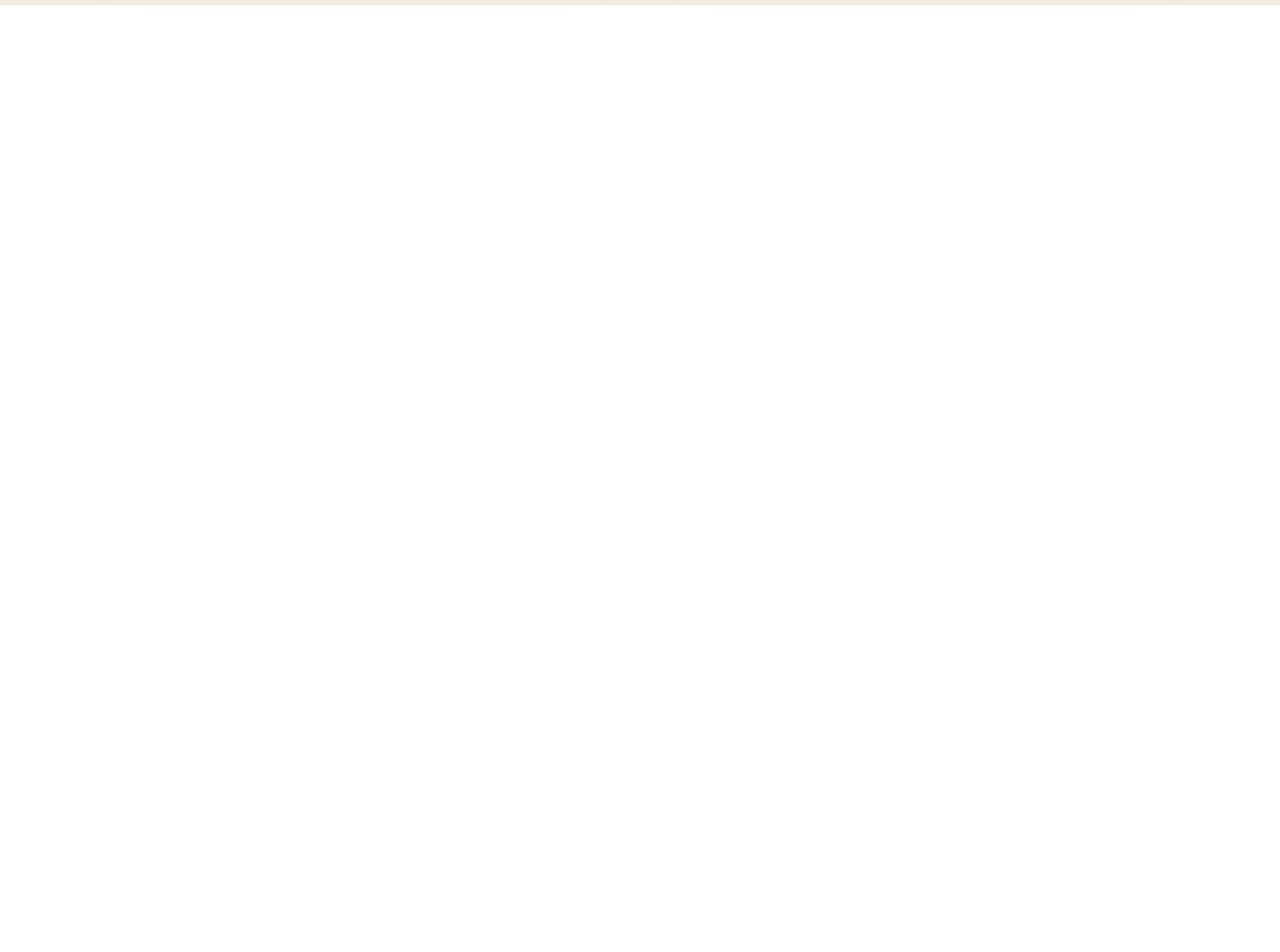
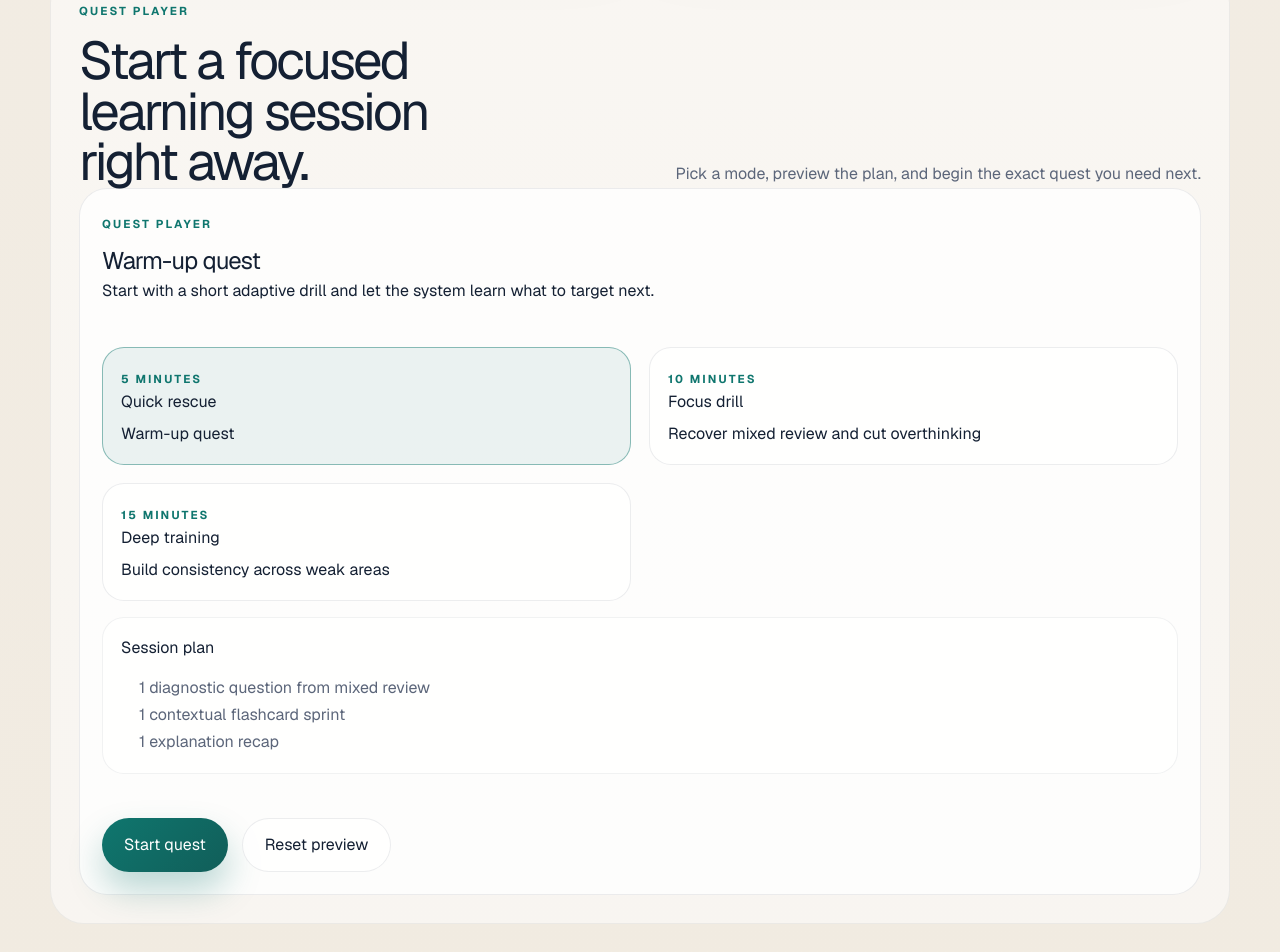
Before and after one commit to BaoAnh020603/adaptive-toeic-trainer, a Next.js app: page / in a window 1280 px wide. Shown: the part 5901-6853 px from the top of the page. Before the commit the page ends 5906 px from the top, so only its background shows below. Built offline with nearby package versions, Linux system fonts and the light colour scheme.

Commit message:
Add quest player and sync pack

```diff
--- /dev/null
+++ b/app/account-sync.tsx
@@ -0,0 +1,85 @@
+"use client";
+
+import { useEffect, useState } from "react";
+import {
+  STUDY_PROFILE_STORAGE_KEY,
+  defaultStudyProfile,
+  type StudyProfile,
+} from "../lib/study-profile";
+import { exportSyncPack, importSyncPack } from "../lib/sync";
+
+export function AccountSync() {
+  const [profile, setProfile] = useState<StudyProfile>(defaultStudyProfile);
+  const [raw, setRaw] = useState("");
+  const [status, setStatus] = useState("Ready to export your local study profile.");
+
+  useEffect(() => {
+    const saved = window.localStorage.getItem(STUDY_PROFILE_STORAGE_KEY);
+    if (!saved) return;
+
+    try {
+      setProfile({ ...defaultStudyProfile, ...JSON.parse(saved) });
+    } catch {
+      window.localStorage.removeItem(STUDY_PROFILE_STORAGE_KEY);
+    }
+  }, []);
+
+  const handleExport = () => {
+    const pack = exportSyncPack(profile);
+    setRaw(pack);
+    setStatus("Sync pack generated. Copy it or keep it as a backup.");
+  };
+
+  const handleImport = () => {
+    const imported = importSyncPack(raw);
+    if (!imported) {
+      setStatus("That sync pack could not be read.");
+      return;
+    }
+
+    window.localStorage.setItem(
+      STUDY_PROFILE_STORAGE_KEY,
+      JSON.stringify(imported),
+    );
+    setProfile(imported);
+    setStatus("Sync pack imported and stored locally.");
+  };
+
+  return (
+    <div className="diagnostic-panel">
+      <div className="diagnostic-summary">
+        <p className="card-kicker">Sync pack</p>
+        <h3>Prepare for backend sync without changing the UI later.</h3>
+        <p>{status}</p>
+      </div>
+
+      <div className="progress-summary-grid">
+        <article className="mini-card">
+          <h3>Local profile</h3>
+          <p>Score {profile.score}/{profile.total} · Streak {profile.streak}</p>
+        </article>
+        <article className="mini-card">
+          <h3>Portability</h3>
+          <p>Export now, or swap the storage layer to cloud sync later.</p>
+        </article>
+      </div>
+
+      <textarea
+        className="sync-textarea"
+        value={raw}
+        onChange={(event) => setRaw(event.target.value)}
+        placeholder="Exported sync pack will appear here."
+        rows={10}
+      />
+
+      <div className="hero-actions">
+        <button className="primary-btn" onClick={handleExport}>
+          Export sync pack
+        </button>
+        <button className="secondary-btn" onClick={handleImport}>
+          Import sync pack
+        </button>
+      </div>
+    </div>
+  );
+}
--- a/app/account/page.tsx
+++ b/app/account/page.tsx
@@ -1,5 +1,6 @@
 import type { Metadata } from "next";
 import Link from "next/link";
+import { AccountSync } from "../account-sync";
 import { chatGPTSignInPath, getChatGPTUser } from "../chatgpt-auth";
 
 export const metadata: Metadata = {
@@ -69,6 +70,16 @@ export default async function AccountPage() {
           </article>
         </div>
       </section>
+
+      <section className="section-block">
+        <div className="section-head">
+          <div>
+            <span className="eyebrow">Backend-ready</span>
+            <h2>Export or import your learning state right now.</h2>
+          </div>
+        </div>
+        <AccountSync />
+      </section>
     </main>
   );
 }
--- a/app/globals.css
+++ b/app/globals.css
@@ -440,6 +440,28 @@ button {
   line-height: 1.7;
 }
 
+.quest-mode {
+  text-align: left;
+  border: 1px solid rgba(20, 32, 51, 0.08);
+}
+
+.quest-mode.active {
+  border-color: rgba(15, 118, 110, 0.45);
+  background: rgba(15, 118, 110, 0.08);
+}
+
+.sync-textarea {
+  width: 100%;
+  resize: vertical;
+  min-height: 180px;
+  padding: 16px;
+  border-radius: 18px;
+  border: 1px solid rgba(20, 32, 51, 0.12);
+  background: rgba(255, 255, 255, 0.8);
+  color: var(--foreground);
+  font: inherit;
+}
+
 .feature-banner p {
   color: var(--muted);
 }
--- a/app/page.tsx
+++ b/app/page.tsx
@@ -2,6 +2,7 @@ import type { Metadata } from "next";
 import Link from "next/link";
 import { AdaptiveSummary } from "./adaptive-summary";
 import { DiagnosticPanel } from "./diagnostic-panel";
+import { QuestPlayer } from "./quest-player";
 import { StudyModes } from "./study-modes";
 import { onboardingSteps, productPrinciples } from "../lib/product";
 
@@ -337,6 +338,17 @@ export default function Home() {
         </div>
         <AdaptiveSummary />
       </section>
+
+      <section className="section-block">
+        <div className="section-head">
+          <div>
+            <span className="eyebrow">Quest player</span>
+            <h2>Start a focused learning session right away.</h2>
+          </div>
+          <p>Pick a mode, preview the plan, and begin the exact quest you need next.</p>
+        </div>
+        <QuestPlayer />
+      </section>
     </main>
   );
 }
--- /dev/null
+++ b/app/quest-player.tsx
@@ -0,0 +1,75 @@
+"use client";
+
+import { useEffect, useMemo, useState } from "react";
+import {
+  STUDY_PROFILE_STORAGE_KEY,
+  defaultStudyProfile,
+  type StudyProfile,
+} from "../lib/study-profile";
+import { deriveQuestFromProfile, deriveStudyModes } from "../lib/adaptive";
+
+export function QuestPlayer() {
+  const [profile, setProfile] = useState<StudyProfile>(defaultStudyProfile);
+  const [started, setStarted] = useState(false);
+  const [modeIndex, setModeIndex] = useState(0);
+
+  useEffect(() => {
+    const saved = window.localStorage.getItem(STUDY_PROFILE_STORAGE_KEY);
+    if (!saved) return;
+    try {
+      setProfile({ ...defaultStudyProfile, ...JSON.parse(saved) });
+    } catch {
+      window.localStorage.removeItem(STUDY_PROFILE_STORAGE_KEY);
+    }
+  }, []);
+
+  const quest = useMemo(() => deriveQuestFromProfile(profile), [profile]);
+  const modes = useMemo(() => deriveStudyModes(profile), [profile]);
+  const activeMode = modes[modeIndex] ?? modes[0];
+
+  return (
+    <div className="diagnostic-panel">
+      <div className="diagnostic-summary">
+        <p className="card-kicker">Quest player</p>
+        <h3>{started ? activeMode.title : quest.title}</h3>
+        <p>
+          {started
+            ? activeMode.focus
+            : quest.description}
+        </p>
+      </div>
+
+      <div className="feature-grid">
+        {modes.map((mode, index) => (
+          <button
+            key={mode.duration}
+            className={`mini-card quest-mode ${index === modeIndex ? "active" : ""}`}
+            onClick={() => setModeIndex(index)}
+          >
+            <span className="card-kicker">{mode.duration}</span>
+            <h3>{mode.title}</h3>
+            <p>{mode.focus}</p>
+          </button>
+        ))}
+      </div>
+
+      <div className="mini-card">
+        <h3>Session plan</h3>
+        <ul className="mode-list">
+          {activeMode.tasks.map((task) => (
+            <li key={task}>{task}</li>
+          ))}
+        </ul>
+      </div>
+
+      <div className="hero-actions">
+        <button className="primary-btn" onClick={() => setStarted(true)}>
+          Start quest
+        </button>
+        <button className="secondary-btn" onClick={() => setStarted(false)}>
+          Reset preview
+        </button>
+      </div>
+    </div>
+  );
+}
--- /dev/null
+++ b/lib/sync.ts
@@ -0,0 +1,31 @@
+import { STUDY_PROFILE_STORAGE_KEY, type StudyProfile } from "./study-profile";
+
+export type SyncPack = {
+  version: number;
+  exportedAt: string;
+  profile: StudyProfile;
+};
+
+export function exportSyncPack(profile: StudyProfile): string {
+  const pack: SyncPack = {
+    version: 1,
+    exportedAt: new Date().toISOString(),
+    profile,
+  };
+
+  return JSON.stringify(pack, null, 2);
+}
+
+export function importSyncPack(raw: string): StudyProfile | null {
+  try {
+    const parsed = JSON.parse(raw) as Partial<SyncPack>;
+    if (!parsed.profile || typeof parsed.profile !== "object") return null;
+    return parsed.profile as StudyProfile;
+  } catch {
+    return null;
+  }
+}
+
+export function saveSyncPackToStorage(profile: StudyProfile) {
+  window.localStorage.setItem(STUDY_PROFILE_STORAGE_KEY, JSON.stringify(profile));
+}
```
